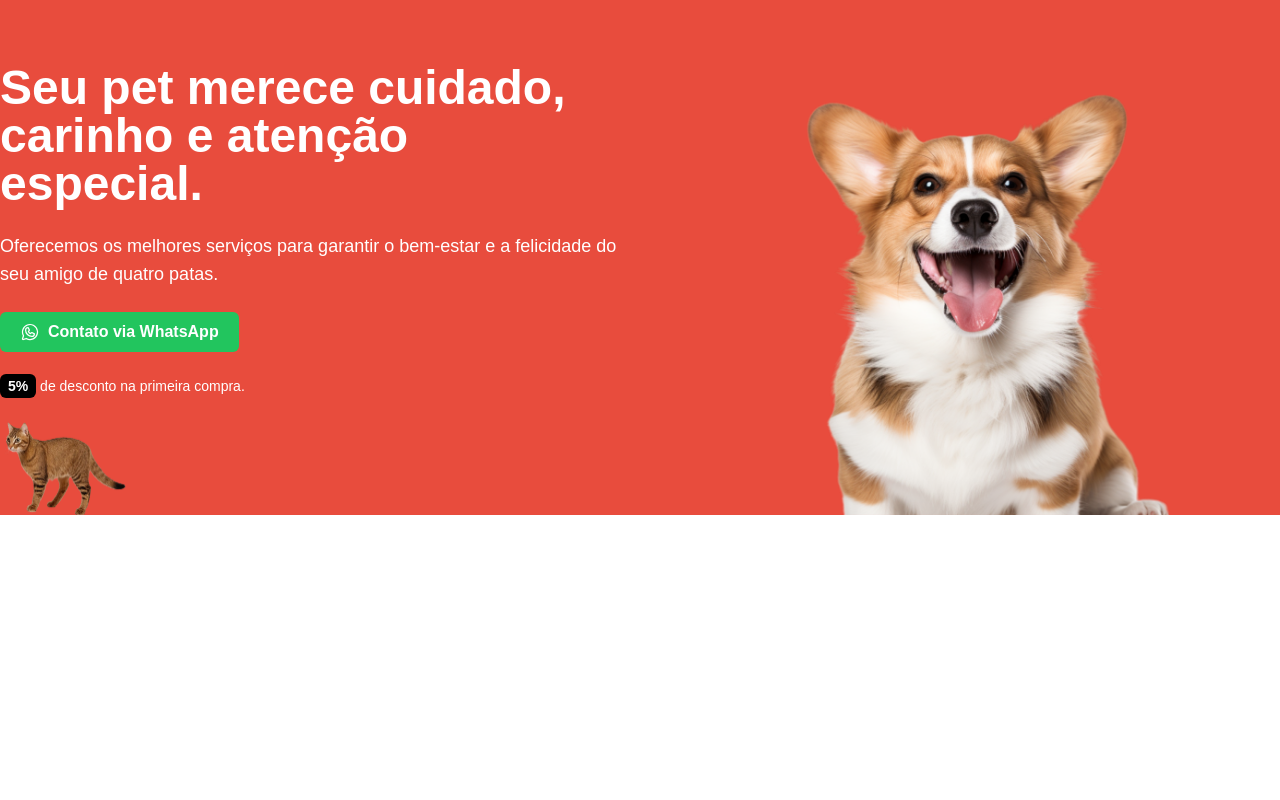
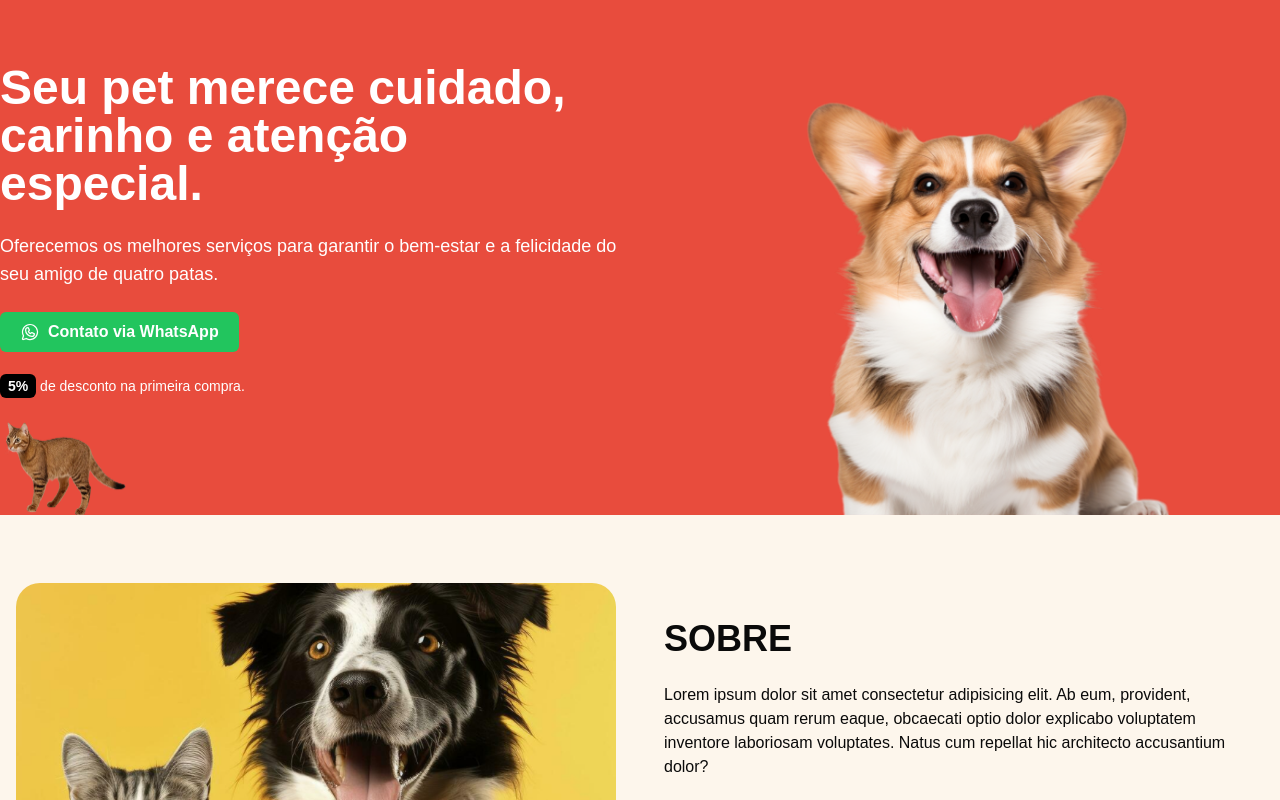
Before and after one commit to dev-brunosantos/Pets, a Next.js app: page / in a window 1280 px wide. Shown: the top 800 px of the page. Built offline with nearby package versions, Linux system fonts and the light colour scheme.

Commit message:
Adicionando o componente About na tela principal

```diff
--- a/src/app/page.tsx
+++ b/src/app/page.tsx
@@ -1,9 +1,11 @@
+import { About } from "./_components/about";
 import { Hero } from "./_components/hero";
 
 export default function Home() {
   return(
     <main>
       <Hero />
+      <About />
     </main>
   )
 }
```
